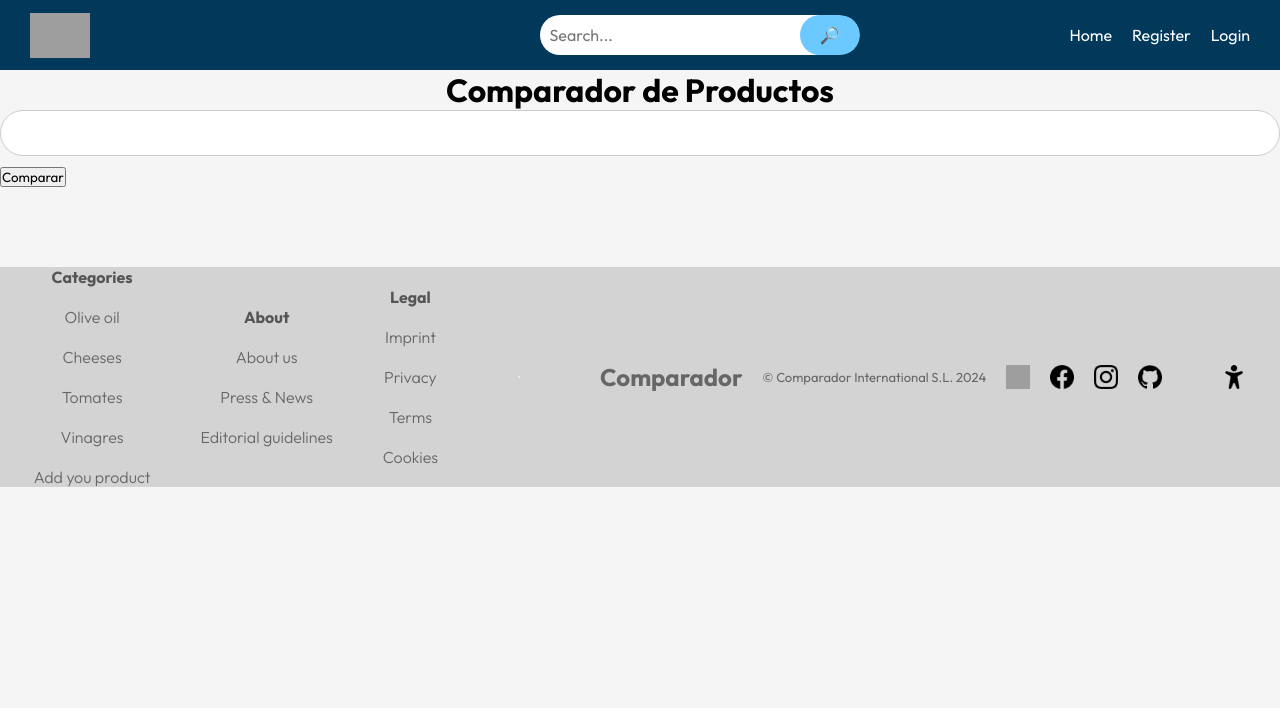
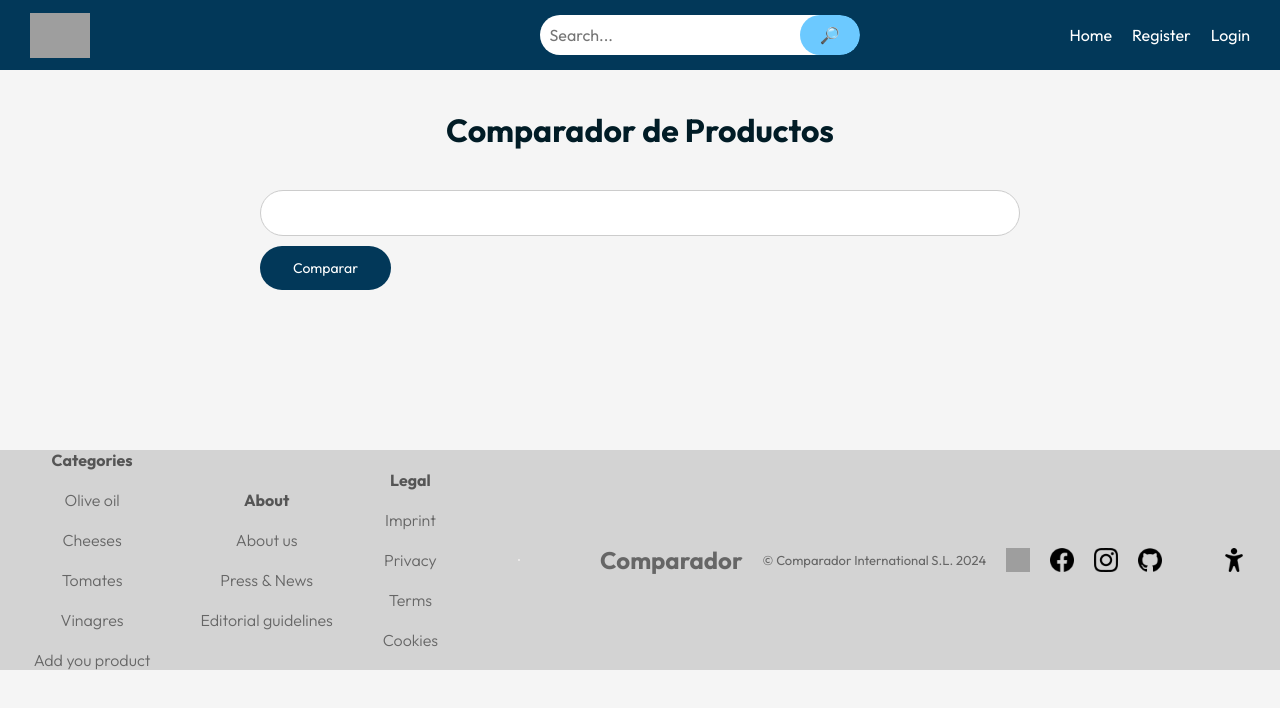
Before and after one commit to FSD0224STR/TFM-naranja-frontend, a React (Vite) app: page /home in a window 1280 px wide. Shown: the top 708 px of the page. Built offline with nearby package versions, Linux system fonts and the light colour scheme; grey boxes are pictures that could not be loaded.

Commit message:
Comparador/maquitacíon

```diff
--- /dev/null
+++ b/src/components/Comparador.css
@@ -0,0 +1,62 @@
+body {
+  background-color: white;
+}
+.comparador {
+  max-width: 800px;
+  margin: 0 auto;
+  padding: 40px 20px;
+  border-radius: 25px;
+  /* box-shadow: 0 4px 8px rgba(0, 0, 0, 0.1); */
+  /* background-color: var(--dark-131921); */
+}
+
+.comparador h1 {
+  text-align: center;
+  margin-bottom: 40px;
+  color: var(--dark-131921);
+}
+
+.comparador-inputs {
+  display: flex;
+  flex-wrap: wrap;
+  margin-bottom: 20px;
+  border-radius: 25px !important;
+}
+
+.comparador-input {
+  margin-right: 10px;
+  border-radius: 25px !important;
+  margin-bottom: 10px;
+  flex-basis: calc(33.33% - 10px);
+}
+
+.comparador .comparadorButton {
+  display: end;
+  height: 40px;
+  width: 100%;
+  border-radius: 4px;
+  background-color: #1890ff;
+  color: #fff;
+  font-size: 16px;
+  margin-top: 10px;
+  border: none;
+  cursor: pointer;
+}
+
+.comparadorResult {
+  margin-top: 40px;
+}
+
+.comparador-product {
+  margin-bottom: 20px;
+}
+
+.comparador-product h3 {
+  margin-top: 0;
+}
+
+.comparador-error {
+  color: red;
+  font-size: 14px;
+  margin-top: 10px;
+}
--- a/src/components/Comparador.jsx
+++ b/src/components/Comparador.jsx
@@ -1,6 +1,8 @@
-import React, { useState } from 'react';
+import React, { useState } from "react";
 import { findProducts } from "../apiService/productApi";
-import ComparadorInputs from './ComparadorInputs';
+import ComparadorInputs from "./ComparadorInputs";
+import "./Comparador.css";
+import Button from "./Button";
 
 function Comparador() {
   const [productNames, setProductNames] = useState([]);
@@ -8,7 +10,10 @@ function Comparador() {
   const [error, setError] = useState(null);
 
   const handleCompare = async () => {
-    if (productNames.length === 0 || productNames.every(name => name.trim() === '')) {
+    if (
+      productNames.length === 0 ||
+      productNames.every((name) => name.trim() === "")
+    ) {
       setComparisonResult([]);
       return;
     }
@@ -18,23 +23,28 @@ function Comparador() {
       setComparisonResult(data.data);
       setError(null);
     } catch (error) {
-      setError('Error fetching products. Please try again.');
+      setError("Error fetching products. Please try again.");
       setComparisonResult([]);
     }
   };
 
   return (
     <>
+      <div className='comparador'>
         <h1>Comparador de Productos</h1>
         <ComparadorInputs onInputChange={setProductNames} />
-      <button onClick={handleCompare}>Comparar</button>
-      <div>
+        <Button className='comparadorButton' onClick={handleCompare}>
+          Comparar
+        </Button>
+        <div className='comparadorResult'>
           {!comparisonResult ? (
-          <p>{error ? error : "No se encontraron productos para comparar."}</p>
+            <p>
+              {error ? error : "No se encontraron productos para comparar."}
+            </p>
           ) : (
             <div>
-            {comparisonResult.map(product => (
-              <div key={product._id}>
+              {comparisonResult.map((product) => (
+                <div className='comparadorProduct' key={product._id}>
                   <h3>{product.product}</h3>
                   <p>Precio: {product.price}</p>
                   <p>Descripción: {product.description}</p>
@@ -43,6 +53,7 @@ function Comparador() {
             </div>
           )}
         </div>
+      </div>
     </>
   );
 }
--- a/src/components/ComparadorInputs.jsx
+++ b/src/components/ComparadorInputs.jsx
@@ -1,23 +1,24 @@
 import React, { useState } from "react";
+import "./Comparador.css";
 
 const ComparadorInputs = ({ onInputChange }) => {
-  const [inputs, setInputs] = useState([{ id: 1, value: '' }]);
+  const [inputs, setInputs] = useState([{ id: 1, value: "" }]);
 
   const handleInputChange = (index, event) => {
     const newInputs = [...inputs];
     newInputs[index].value = event.target.value;
     setInputs(newInputs);
 
-    const inputValues = newInputs.map(input => input.value);
+    const inputValues = newInputs.map((input) => input.value);
     onInputChange(inputValues);
 
-     console.log("Input Values:", inputValues);
+    console.log("Input Values:", inputValues);
 
-    if (event.target.value !== '' && index === inputs.length - 1) {
-      setInputs([...inputs, { id: inputs.length + 1, value: '' }]);
+    if (event.target.value !== "" && index === inputs.length - 1) {
+      setInputs([...inputs, { id: inputs.length + 1, value: "" }]);
     }
 
-    if (event.target.value === '' && inputs.length > 1) {
+    if (event.target.value === "" && inputs.length > 1) {
       setInputs(inputs.filter((_, i) => i !== index));
     }
   };
@@ -26,8 +27,9 @@ const ComparadorInputs = ({ onInputChange }) => {
     <div>
       {inputs.map((input, index) => (
         <input
+          className='comparador-input'
           key={input.id}
-          type="text"
+          type='text'
           value={input.value}
           onChange={(event) => handleInputChange(index, event)}
         />
```
Lines whose indentation alone changed are shown as unchanged.
